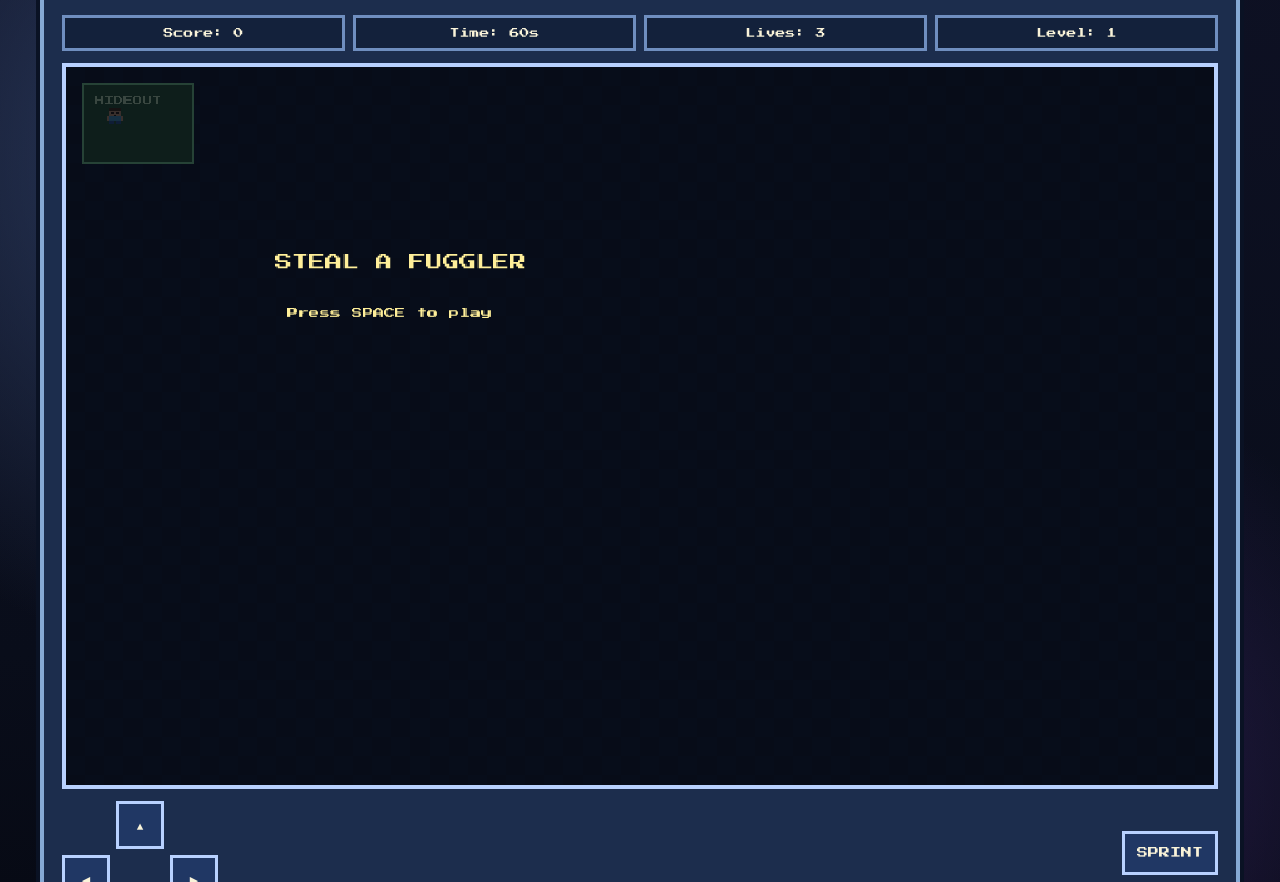
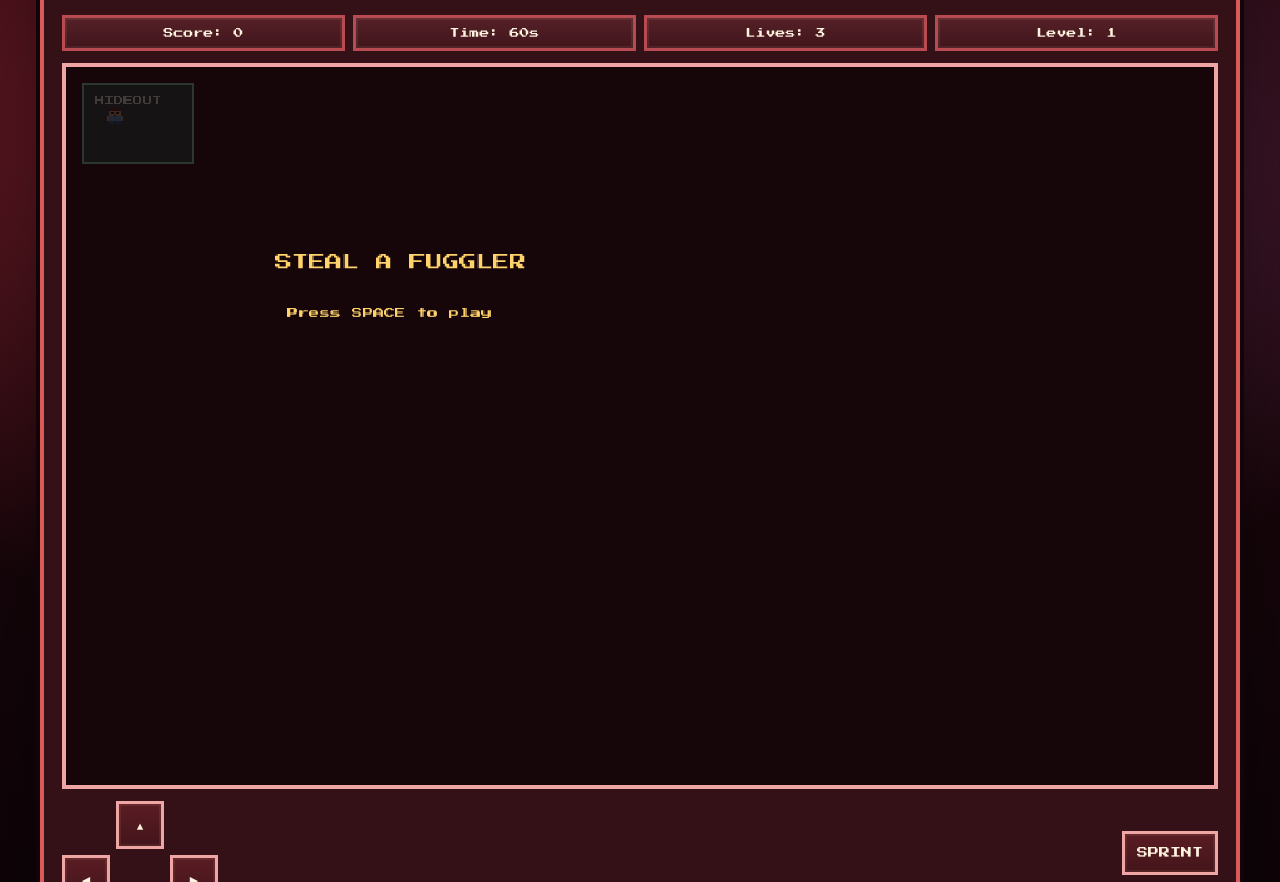
Before and after one commit to brandonlines/fuggler, a plain HTML site: page index.html in a window 1280 px wide. Shown: the part 96-978 px from the top of the page. Drawn offline with Linux system fonts and the light colour scheme.

Commit message:
Update game color palette to red theme

```diff
--- a/game.js
+++ b/game.js
@@ -17,6 +17,19 @@ const WORLD = {
   height: LOGICAL_HEIGHT,
   tile: 16,
   hideout: { x: 14, y: 14, w: 92, h: 66 }
+};
+
+const THEME = {
+  arenaBase: "#1a070b",
+  arenaTileA: "#2a0d13",
+  arenaTileB: "#230a10",
+  hideoutFill: "#214b43",
+  hideoutStroke: "#8af2c1",
+  hideoutText: "#e9ffee",
+  wallFill: "#6b252d",
+  wallStroke: "#f2a1a1",
+  overlay: "rgba(18, 4, 7, 0.78)",
+  overlayText: "#ffd36b"
 };
 
 const state = {
@@ -361,33 +374,33 @@ function updateTimer(dt) {
 }
 
 function drawBackground() {
-  ctx.fillStyle = "#0c1528";
+  ctx.fillStyle = THEME.arenaBase;
   ctx.fillRect(0, 0, WORLD.width, WORLD.height);
 
   for (let y = 0; y < WORLD.height; y += WORLD.tile) {
     for (let x = 0; x < WORLD.width; x += WORLD.tile) {
       const even = ((x + y) / WORLD.tile) % 2 === 0;
-      ctx.fillStyle = even ? "#111d36" : "#0f1930";
+      ctx.fillStyle = even ? THEME.arenaTileA : THEME.arenaTileB;
       ctx.fillRect(x, y, WORLD.tile, WORLD.tile);
     }
   }
 
-  ctx.fillStyle = "#2a5f3b";
+  ctx.fillStyle = THEME.hideoutFill;
   ctx.fillRect(WORLD.hideout.x, WORLD.hideout.y, WORLD.hideout.w, WORLD.hideout.h);
-  ctx.strokeStyle = "#8cf0a8";
+  ctx.strokeStyle = THEME.hideoutStroke;
   ctx.lineWidth = 2;
   ctx.strokeRect(WORLD.hideout.x, WORLD.hideout.y, WORLD.hideout.w, WORLD.hideout.h);
 
-  ctx.fillStyle = "#d7ffd1";
+  ctx.fillStyle = THEME.hideoutText;
   ctx.font = "8px 'Press Start 2P'";
   ctx.fillText("HIDEOUT", WORLD.hideout.x + 10, WORLD.hideout.y + 18);
 }
 
 function drawWalls() {
   for (const wall of state.walls) {
-    ctx.fillStyle = "#3b4d72";
+    ctx.fillStyle = THEME.wallFill;
     ctx.fillRect(wall.x, wall.y, wall.w, wall.h);
-    ctx.strokeStyle = "#9bb4e2";
+    ctx.strokeStyle = THEME.wallStroke;
     ctx.lineWidth = 2;
     ctx.strokeRect(wall.x, wall.y, wall.w, wall.h);
   }
@@ -503,10 +516,10 @@ function drawPlayer() {
 
 function drawOverlay() {
   if (!state.running) {
-    ctx.fillStyle = "rgba(4, 8, 16, 0.75)";
+    ctx.fillStyle = THEME.overlay;
     ctx.fillRect(0, 0, WORLD.width, WORLD.height);
 
-    ctx.fillStyle = "#ffef99";
+    ctx.fillStyle = THEME.overlayText;
     ctx.font = "14px 'Press Start 2P'";
     const title = state.gameOver ? "GAME OVER" : "STEAL A FUGGLER";
     ctx.fillText(title, 175, 170);
--- a/styles.css
+++ b/styles.css
@@ -1,11 +1,17 @@
 :root {
-  --bg: #0f1a30;
-  --panel: #1c2d4d;
-  --panel-edge: #86a9d4;
-  --text: #f9f3d9;
-  --accent: #ffd34d;
-  --danger: #ff6161;
-  --safe: #56d07a;
+  --bg: #18080b;
+  --panel: #341116;
+  --panel-edge: #d95a5a;
+  --panel-shadow: #120407;
+  --card: #45171d;
+  --card-edge: #b84b52;
+  --text: #fff2df;
+  --accent: #ffb347;
+  --accent-strong: #ffd36b;
+  --danger: #ff6666;
+  --safe: #78dfba;
+  --button: #5a1c23;
+  --button-active: #8a2f37;
 }
 
 * {
@@ -18,9 +24,10 @@ body {
   display: grid;
   place-items: center;
   background:
-    radial-gradient(circle at 20% 20%, #2e3f64 0%, transparent 36%),
-    radial-gradient(circle at 80% 70%, #2b1e4f 0%, transparent 30%),
-    linear-gradient(180deg, #0e1124, #090d1a 60%, #05070f);
+    radial-gradient(circle at 18% 18%, #7a1f2c 0%, transparent 34%),
+    radial-gradient(circle at 82% 22%, #51213f 0%, transparent 28%),
+    radial-gradient(circle at 70% 78%, #2f5d58 0%, transparent 26%),
+    linear-gradient(180deg, #25070c, #130509 58%, #080204);
   color: var(--text);
   font-family: "Press Start 2P", monospace;
   padding: 20px;
@@ -30,7 +37,7 @@ body {
   width: min(1200px, 100%);
   background: var(--panel);
   border: 4px solid var(--panel-edge);
-  box-shadow: 0 0 0 4px #0a1224;
+  box-shadow: 0 0 0 4px var(--panel-shadow), 0 24px 60px rgba(0, 0, 0, 0.45);
   padding: 18px;
 }
 
@@ -40,13 +47,14 @@ h1 {
   font-size: clamp(18px, 4vw, 32px);
   letter-spacing: 1px;
   color: var(--accent);
-  text-shadow: 2px 2px 0 #533f00;
+  text-shadow: 2px 2px 0 #6d2307;
 }
 
 .subtitle {
   text-align: center;
   margin: 10px 0 16px;
   font-size: 11px;
+  color: #ffd9c0;
 }
 
 .hud {
@@ -57,11 +65,12 @@ h1 {
 }
 
 .hud-item {
-  background: #13213b;
-  border: 3px solid #6f8ebf;
+  background: linear-gradient(180deg, #562028, #40151b);
+  border: 3px solid var(--card-edge);
   padding: 10px 8px;
   font-size: 10px;
   text-align: center;
+  box-shadow: inset 0 0 0 2px rgba(255, 209, 166, 0.08);
 }
 
 canvas {
@@ -69,10 +78,11 @@ canvas {
   max-width: 100%;
   image-rendering: pixelated;
   image-rendering: crisp-edges;
-  border: 4px solid #b8d1ff;
-  background: #0c1528;
+  border: 4px solid #f0a5a5;
+  background: #19070a;
   display: block;
   touch-action: none;
+  box-shadow: inset 0 0 0 2px rgba(255, 209, 166, 0.08);
 }
 
 .touch-controls {
@@ -91,19 +101,20 @@ canvas {
 }
 
 .touch-btn {
-  border: 3px solid #b8d1ff;
-  background: #203764;
-  color: #f9f3d9;
+  border: 3px solid #f0a5a5;
+  background: linear-gradient(180deg, var(--button), #43151b);
+  color: var(--text);
   font-family: inherit;
   font-size: 11px;
   line-height: 1;
   cursor: pointer;
   user-select: none;
+  box-shadow: inset 0 0 0 2px rgba(255, 202, 157, 0.08);
 }
 
 .touch-btn:active,
 .touch-btn.active {
-  background: #3d62a6;
+  background: var(--button-active);
   transform: translateY(1px);
 }
 
@@ -140,8 +151,8 @@ canvas {
 
 .controls {
   margin-top: 12px;
-  border: 3px solid #6f8ebf;
-  background: #13213b;
+  border: 3px solid var(--card-edge);
+  background: linear-gradient(180deg, #4a1b21, #341116);
   padding: 10px;
   font-size: 9px;
   line-height: 1.8;
@@ -155,7 +166,7 @@ canvas {
   min-height: 24px;
   margin: 12px 0 0;
   font-size: 10px;
-  color: #ffe68a;
+  color: var(--accent-strong);
 }
 
 @media (max-width: 740px) {
```
